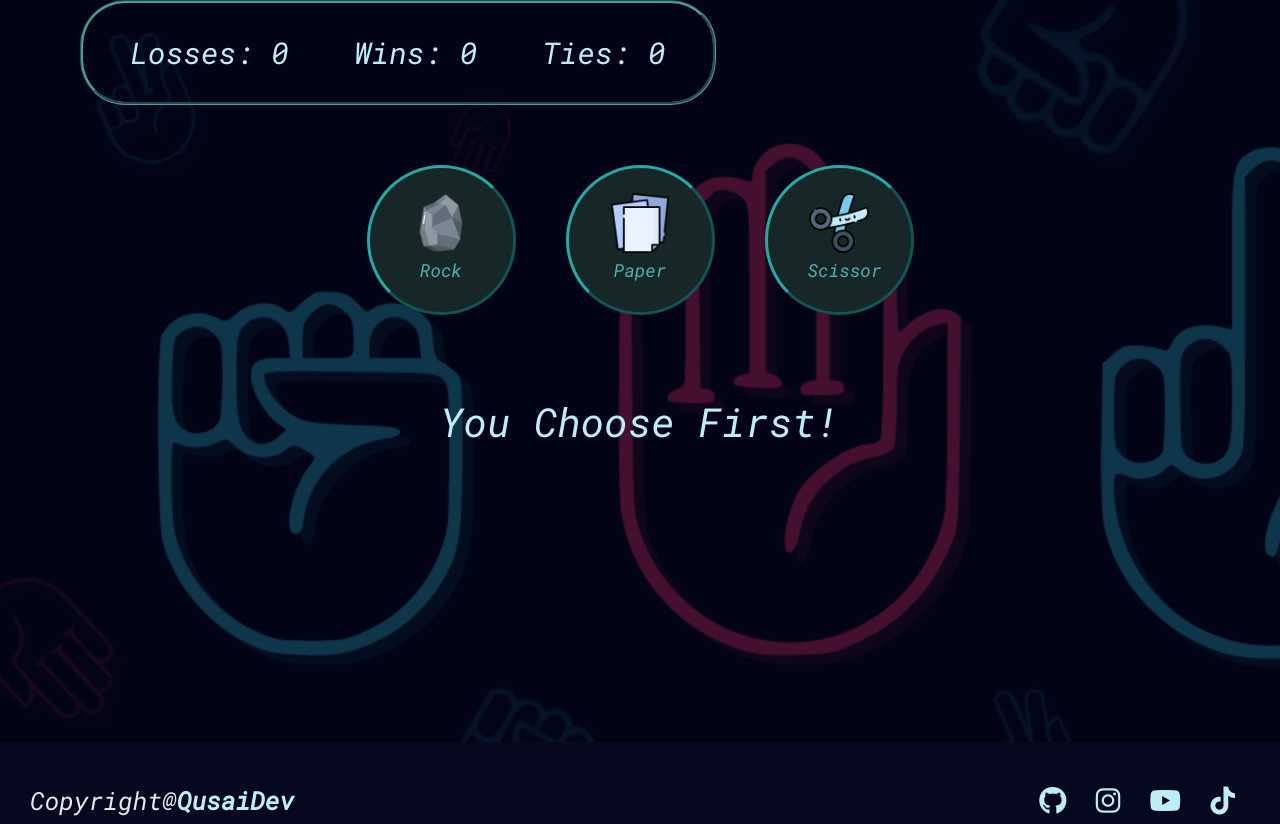
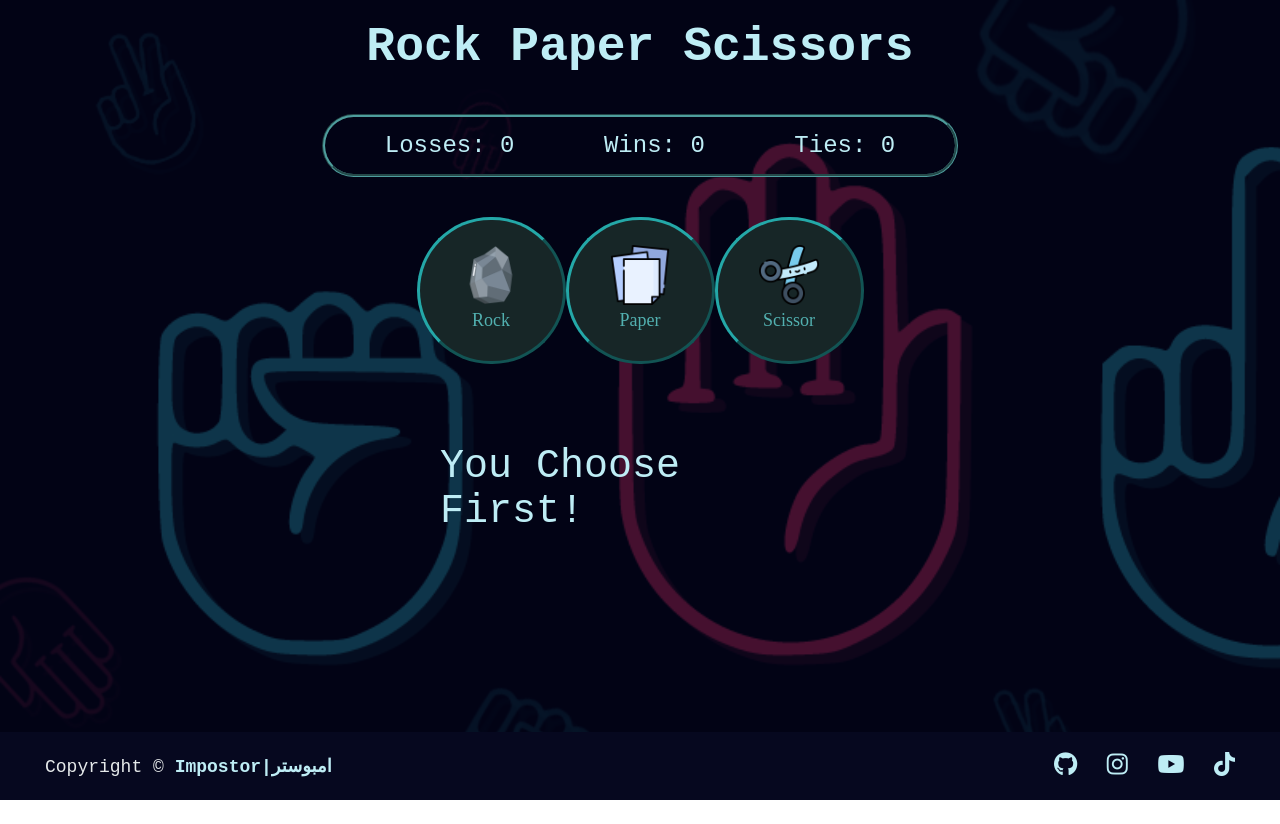
Before and after one commit to QusaiAlnjem/RPCwebgame, a plain HTML site: page index.html in a window 1280 px wide. After the commit the page ends 800 px from the top, so only its background shows below. Drawn offline with Linux system fonts and the light colour scheme.

Commit message:
Update index.html

```diff
--- a/index.html
+++ b/index.html
@@ -1,27 +1,23 @@
 <!DOCTYPE html>
-<html>
+<html lang="en">
 <head>
-    <title>RPS-Game</title>
-
-
+    <meta charset="UTF-8">
+    <meta name="viewport" content="width=device-width, initial-scale=1.0">
+    <title>Rock Paper Scissors Game</title>
     <link rel="stylesheet" href="general.css">
     <link rel="stylesheet" href="playing-buttons.css">
-    <link rel="stylesheet" href="score-bar.css">
     <link rel="stylesheet" href="computer-pick.css">
-    <link rel="stylesheet" href="footer.css">
-
-    <link rel="preconnect" href="https://fonts.googleapis.com">
-    <link rel="preconnect" href="https://fonts.gstatic.com" crossorigin>
-    <link rel="stylesheet" href="https://fonts.googleapis.com/css2?family=Roboto+Mono:ital@1&display=swap">
-
     <link rel="stylesheet" href="https://cdnjs.cloudflare.com/ajax/libs/font-awesome/6.6.0/css/all.min.css">
 
 </head>
-
+<body>
     <div class="background"></div>
 
-  <body>
+    <header>
+        <h1>Rock Paper Scissors</h1>
+    </header>
 
+    <main>
         <div class="Score-Bar">
             <div class="losses">Losses: <span class="l-count">0</span></div>
             <div class="wins">Wins: <span class="w-count">0</span></div>
@@ -29,41 +25,37 @@
         </div>
 
         <div class="Playing-Buttons">
-
-      <button class="Rock" onclick="play('Rock');">
-        <img src="images/stone.png">
+            <button onclick="play('Rock')">
+                <img src="images/stone.png" alt="Rock">
                 <span>Rock</span>
             </button>
-
-      <button class="Paper" onclick="play('Paper');">
-        <img src="images/paper.png">
+            <button onclick="play('Paper')">
+                <img src="images/paper.png" alt="Paper">
                 <span>Paper</span>
             </button>
-
-      <button class="Scissor" onclick="play('Scissor');">
-        <img src="images/scissors.png">
+            <button onclick="play('Scissor')">
+                <img src="images/scissors.png" alt="Scissor">
                 <span>Scissor</span>
             </button>
-
         </div>
-
 
         <div class="computer-pick-section">
             <p class="sentence">You Choose First!</p>
         </div>
 
         <p class="result"></p>
+    </main>
+
+    <footer>
+        <p>Copyright © <span id="current-year"></span> <strong>Impostor|امبوستر</strong></p>
+        <div class="social-links">
+            <a href="https://github.com/QusaiAlnjem" rel="noopener noreferrer"><i class="fab fa-github"></i></a>
+            <a href="https://www.instagram.com/qusainjeim" rel="noopener noreferrer"><i class="fab fa-instagram"></i></a>
+            <a href="https://www.youtube.com/@q.us1" rel="noopener noreferrer"><i class="fab fa-youtube"></i></a>
+            <a href="https://www.tiktok.com/@q.us1" rel="noopener noreferrer"><i class="fab fa-tiktok"></i></a>
+        </div>
+    </footer>
 
     <script src="game.js"></script>
-
-    <footer>
-      <p>Copyright@<strong><span>QusaiDev</span></strong></p>
-      <div>
-        <a href="https://github.com/QusaiAlnjem"><i class="fa-brands fa-github"></i></a>
-        <a href="https://www.instagram.com/qusainjeim"><i class="fa-brands fa-instagram"></i></a>
-        <a href="https://www.youtube.com/@q.us1"><i class="fa-brands fa-youtube"></i></a>
-        <a href="https://www.tiktok.com/@q.us1"><i class="fa-brands fa-tiktok"></i></a>
-      </div>
-    </footer>
 </body>
 </html>
```
Lines whose indentation alone changed are shown as unchanged.
